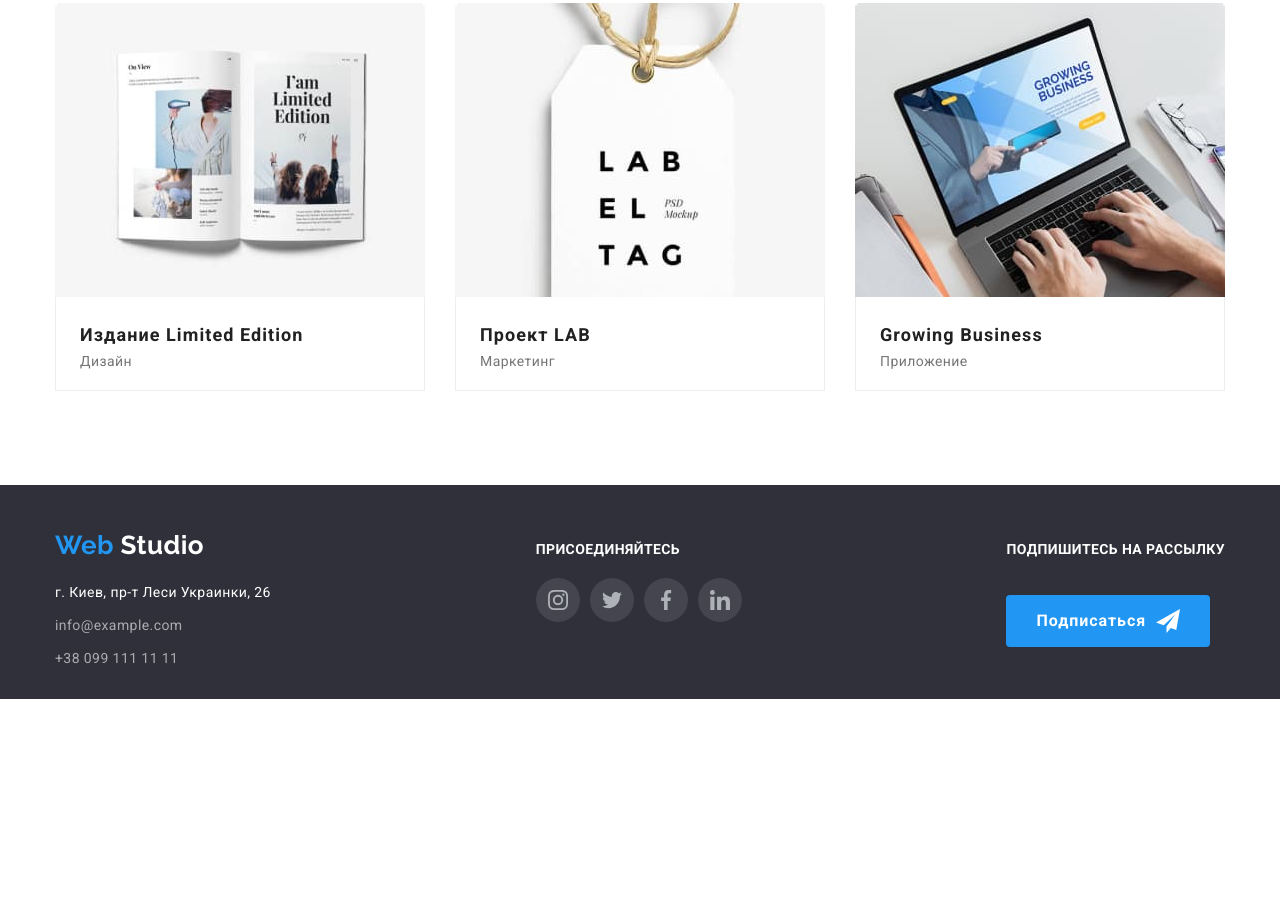
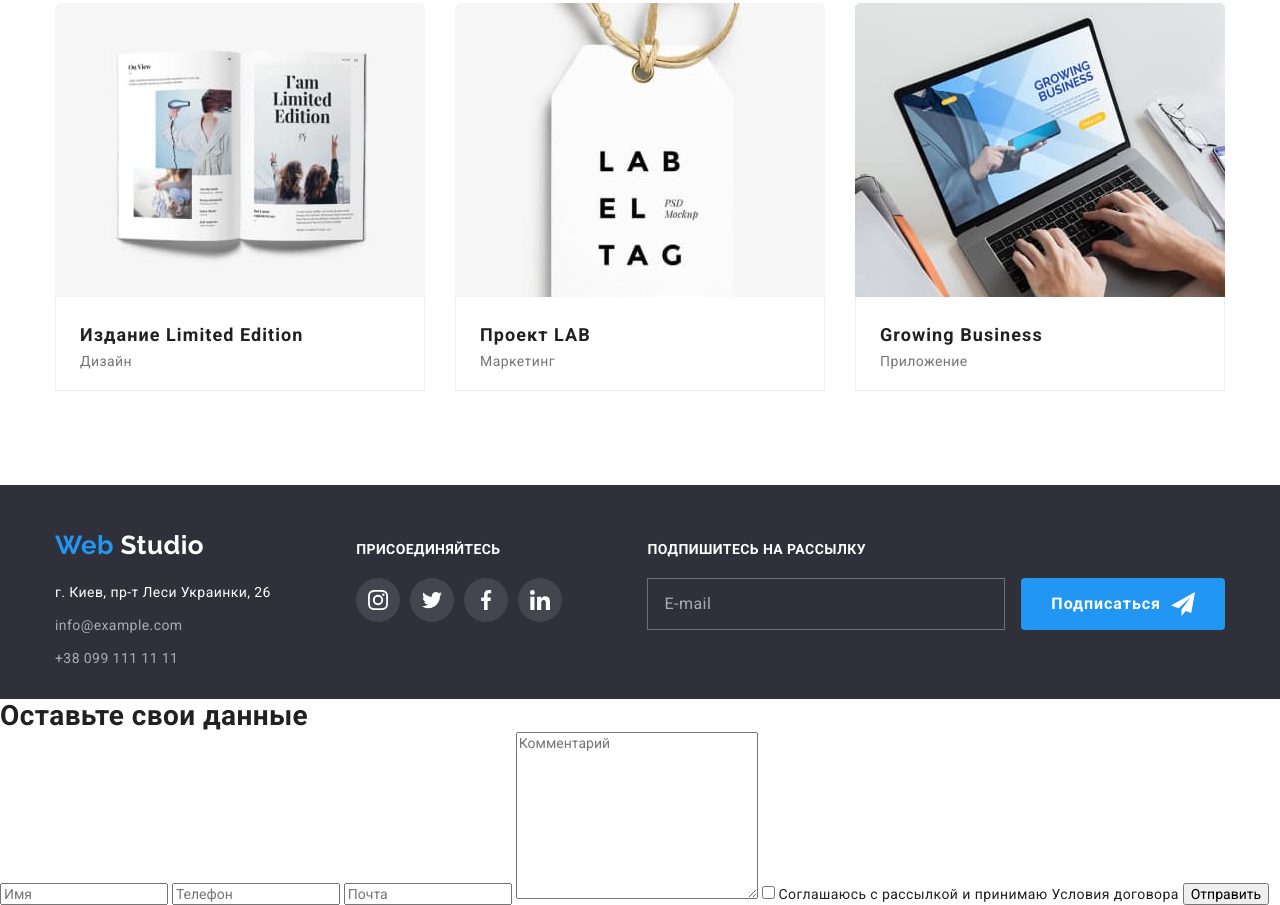
Before and after one commit to blood-mari/goit-markup-hw-06, a plain HTML site: page portfolio.html in a window 1280 px wide. Shown: the part 1016-1921 px from the top of the page. Before the commit the page ends 1715 px from the top, so only its background shows below. Drawn offline with nearby package versions, Linux system fonts and the light colour scheme.

Commit message:
Adding form in Footer, icons in SVG AND HTML-form of modal

```diff
--- a/css/styles.css
+++ b/css/styles.css
@@ -9,12 +9,14 @@
   --main-background-color: #ffffff;
   --paragraph-text-color: #757575;
   --accent-text-color: #2196f3;
+  --hover-button-color: #188ce8;
   --dark-theme-text-color: #ffffff;
   --transparent-background: rgba(47, 48, 58, 0.8);
   --footer-contacts-color: rgba(255, 255, 255, 0.6);
   --plain-button-color: #f5f4fa;
   --section-staff-color: #f5f4fa;
   --background-footer-color: #2f303a;
+  --overlay-modal-color: rgba(0, 0, 0, 0.2);
   --border-color: #afb1b8;
   --font-body: "Roboto", sans-serif;
   --font-logo: "Raleway", sans-serif;
@@ -302,8 +304,14 @@ button {
   padding: 10px 32px;
   min-width: 200px;
   margin-top: 30px;
+
+  transition: background-color 250ms cubic-bezier(0.4, 0, 0.2, 1) 50ms;
 }
 
+.button.primary:hover,
+.button.primary:focus {
+  background-color: var(--hover-button-color);
+}
 .button:focus,
 .button:hover {
   color: var(--dark-theme-text-color);
@@ -700,14 +708,56 @@ footer .tel {
   margin-top: 20px;
   margin-bottom: 20px;
   min-width: 200px;
+
+  transition: background-color 250ms cubic-bezier(0.4, 0, 0.2, 1) 50ms;
 }
 
+.button.secondary:hover,
+.button.secondary:focus {
+  background-color: var(--hover-button-color);
+}
+
+.icon-send {
+  fill: var(--dark-theme-text-color);
+  margin-left: 10px;
+}
+
+/* Adding icons by before/after: */
+/*
 .secondary::after {
   content: "";
   background-image: url(../images/icon-send.svg);
   width: 24px;
   height: 24px;
   margin-left: 10px;
+} */
+
+.subscribe-holder {
+  background-color: var(--background-footer-color);
+  width: 358px;
+  border: 1px solid rgba(255, 255, 255, 0.3);
+
+  padding: 15px 16px 15px;
+  margin-top: 20px;
+  margin-right: 12px;
+
+  color: var(--footer-contacts-color);
+  font-size: 16px;
+  line-height: 1.25;
+  letter-spacing: 0.03em;
+}
+
+.subscribe-holder::placeholder {
+  color: var(--footer-contacts-color);
+  font-size: 16px;
+  line-height: 1.25;
+  letter-spacing: 0.03em;
+}
+
+.subscribe-holder::placeholder:focus {
+  border: 2px solid rgba(255, 255, 255, 0.3);
+  box-shadow: 0px 4px 4px rgba(0, 0, 0, 0.15);
+  border-radius: 4px;
 }
 
 .footer-social,
--- /dev/null
+++ b/js/modal.js
@@ -0,0 +1,14 @@
+(() => {
+  const refs = {
+    openModalBtn: document.querySelector("[data-modal-open]"),
+    closeModalBtn: document.querySelector("[data-modal-close]"),
+    modal: document.querySelector("[data-modal]"),
+  };
+
+  refs.openModalBtn.addEventListener("click", toggleModal);
+  refs.closeModalBtn.addEventListener("click", toggleModal);
+
+  function toggleModal() {
+    refs.modal.classList.toggle("is-hidden");
+  }
+})();
--- a/portfolio.html
+++ b/portfolio.html
@@ -332,13 +332,55 @@
           </ul>
         </div>
         <div class="container-form">
-          <b class="title-form">Подпишитесь на рассылку</b> <br />
-          <button class="button secondary">Подписаться</button>
+          <form class="subscribe">
+            <b class="title-form">Подпишитесь на рассылку</b>
+            <input
+              type="email"
+              name="email-footer"
+              class="subscribe-holder"
+              placeholder="E-mail"
+            />
+            <button class="button secondary" type="submit">
+              Подписаться<svg width="24" height="24" class="icon-send">
+                <use href="./images/sprite.svg#icon-send"></use>
+              </svg>
+            </button>
+          </form>
           <!-- форма подписки -->
         </div>
       </div>
 
       <!-- <p class="copyright">&copy; 2020 | Developed by GoIT Students</p> -->
     </footer>
+
+    <div class="backdrop is-hidden" data-modal>
+      <div class="modal">
+        <form class="form-field">
+          <h1>Оставьте свои данные</h1>
+          <label for="" name=""></label>
+          <input type="text" name="" id="" placeholder="Имя" />
+          <label for="" name=""></label>
+          <input type="text" name="" id="" placeholder="Телефон" />
+          <label for="" name=""></label>
+          <input type="text" name="" id="" placeholder="Почта" />
+          <label for="" name=""></label>
+          <textarea
+            name=""
+            id=""
+            cols="30"
+            rows="10"
+            placeholder="Комментарий"
+          ></textarea>
+          <input type="checkbox" name="" id="" />
+          <label for="" name=""
+            >Соглашаюсь с рассылкой и принимаю
+            <a class="link">Условия договора</a></label
+          >
+          <button type="submit" data-modal-close>Отправить</button>
+        </form>
+      </div>
+    </div>
+
+    <script src="./js/modal.js"></script>
   </body>
 </html>
```
Also changed, not shown: index.html (+17 -3 lines), images/sprite.svg.
